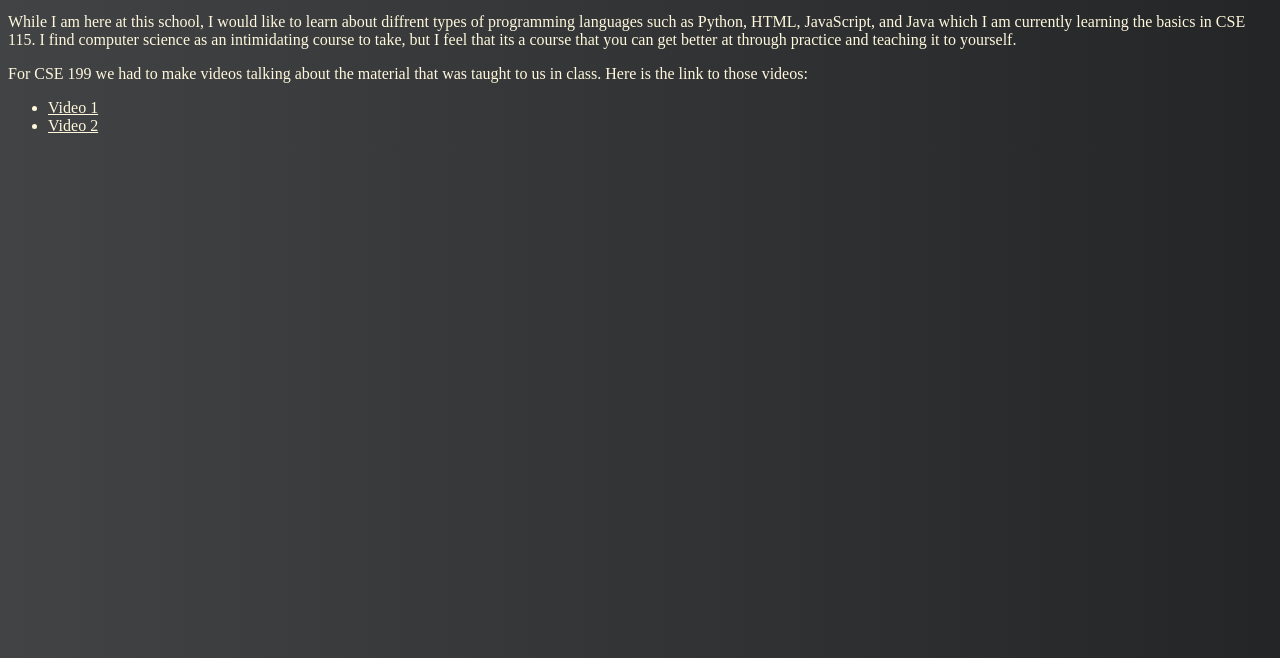
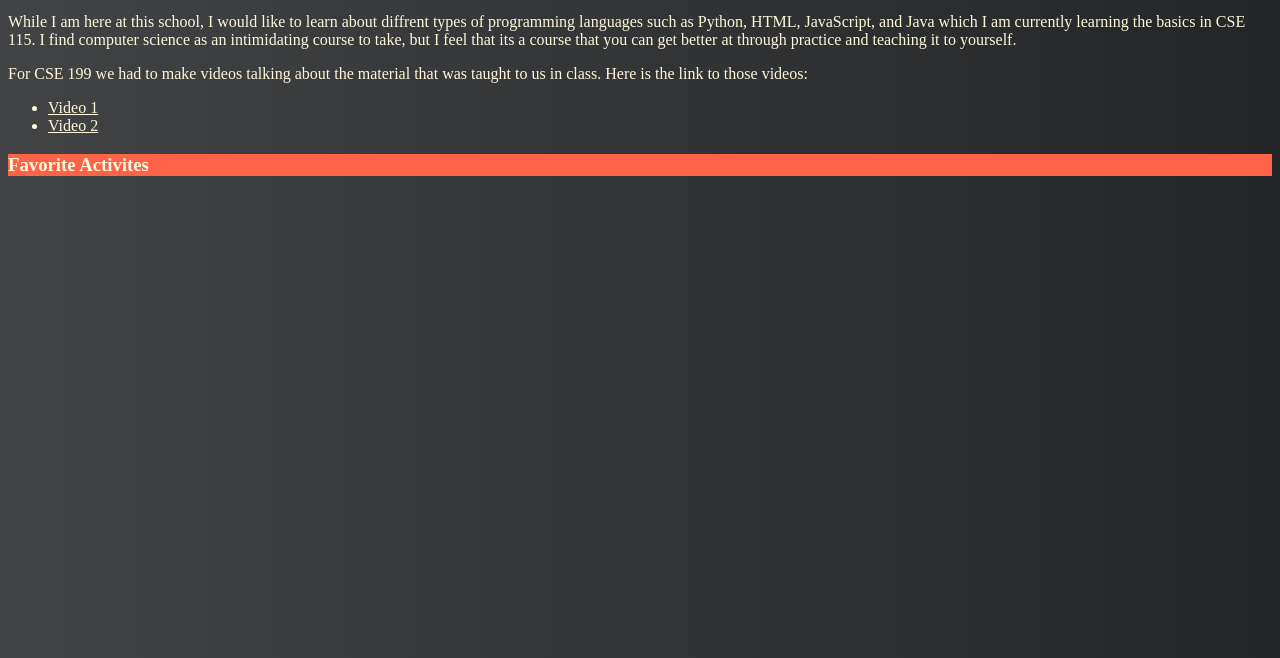
Before and after one commit to joushvak17/joushvak17.github.io, a plain HTML site: page index.html in a window 1280 px wide. Shown: the part 142-800 px from the top of the page. Drawn offline with Linux system fonts and the light colour scheme.

Commit message:
Update index.html

```diff
--- a/index.html
+++ b/index.html
@@ -66,6 +66,23 @@
     }
    </style>
 
+   <h3>Favorite Activites</h3>
+
+   <style>
+    h3{
+     background-color: tomato;
+    }
+   </style>
+
+
+    <style>
+
+      h3{
+        color: cornsilk;
+      }
+
+    </style>
+
   <section>
 
   </section>
```
